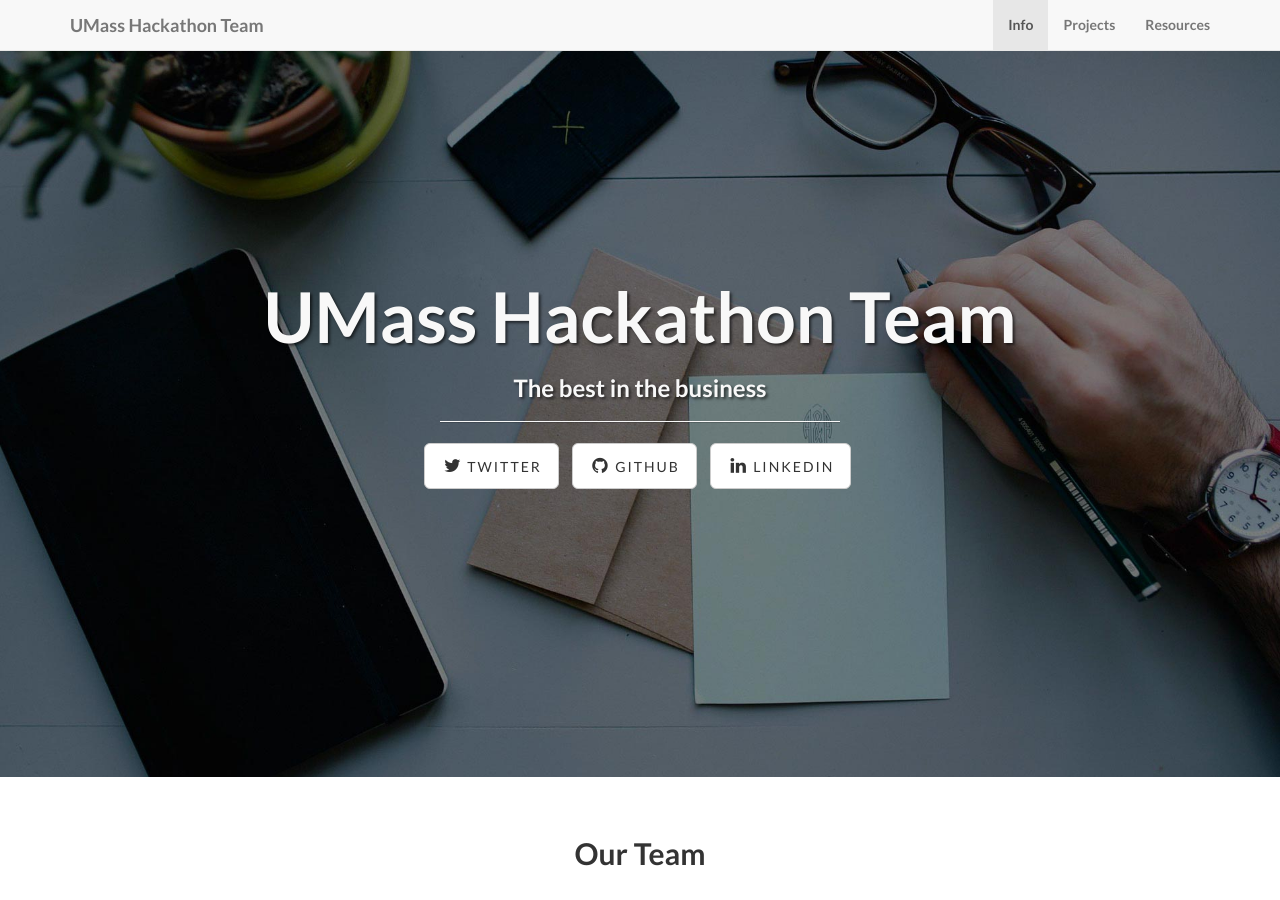
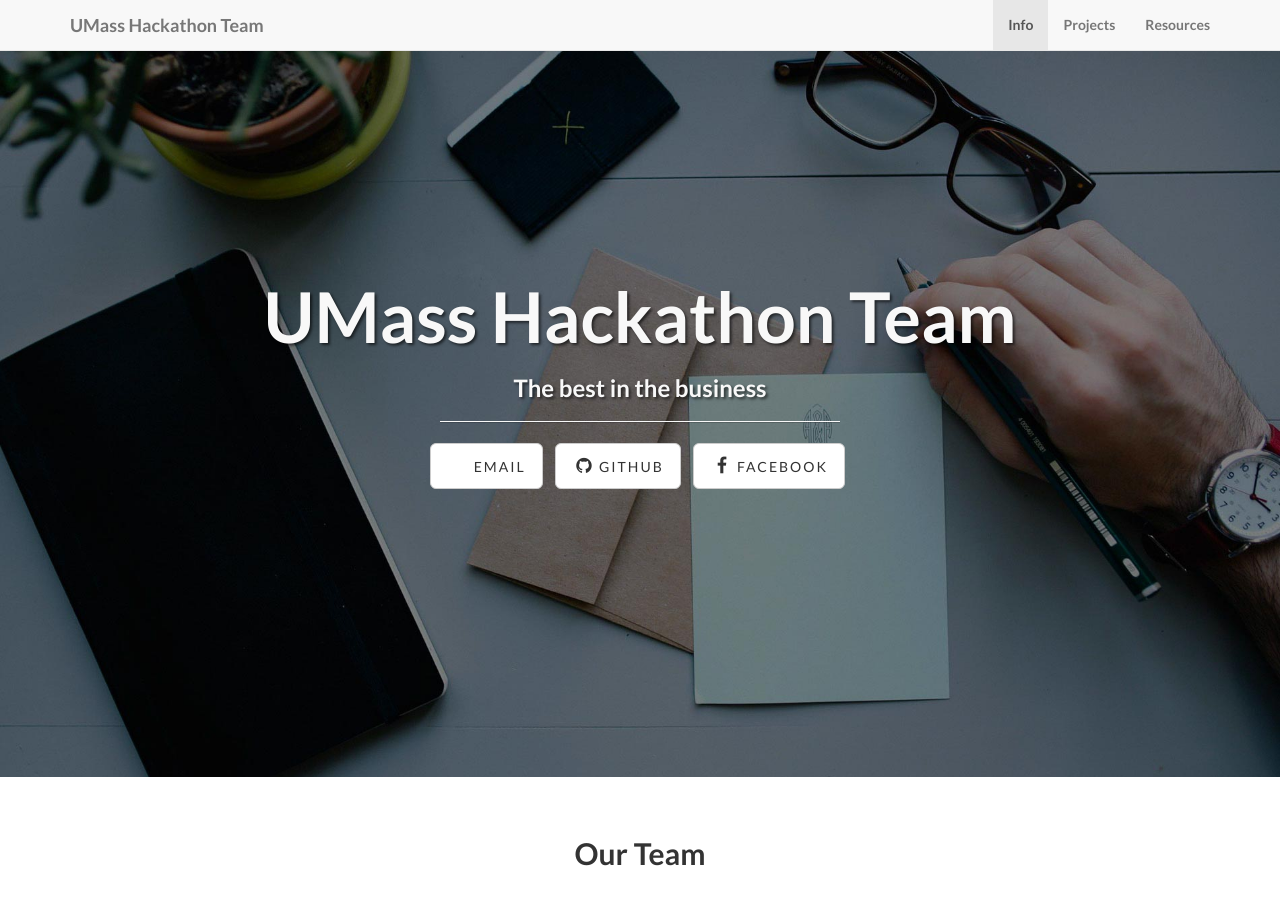
Before and after one commit to UMassHackathonTeam/UMassHackathonTeam.github.io, a Jekyll site: the page built from index.html, in a window 1280 px wide and 900 px high. Built offline with Jekyll 4.4.1, drawn with Linux system fonts in a browser that asks for light colours; some of the changed text lies outside the part shown.

Commit message:
Update _config.yml

```diff
--- a/_config.yml
+++ b/_config.yml
@@ -24,9 +24,9 @@ permalink: pretty
 # ----------------------- #
 
 social:
-  - title: twitter
-    url: https://google.com
+  - title: email
+    url: keith's-email.com
   - title: github
     url: https://github.com/UMassHackathonTeam/
-  - title: linkedin
-    url: https://linkedin.com
+  - title: facebook
+    url: https://www.facebook.com/groups/680402682062662/
```
